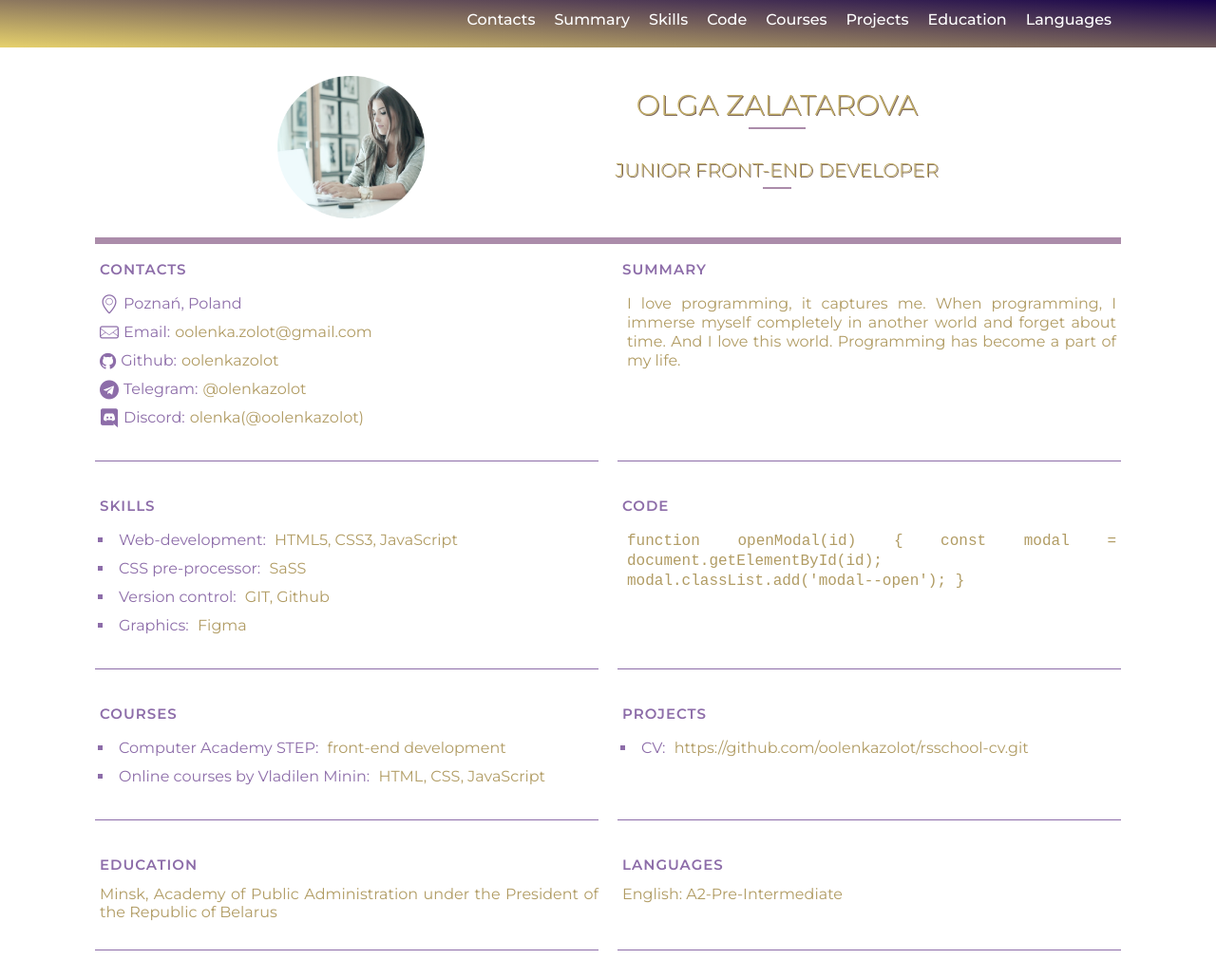
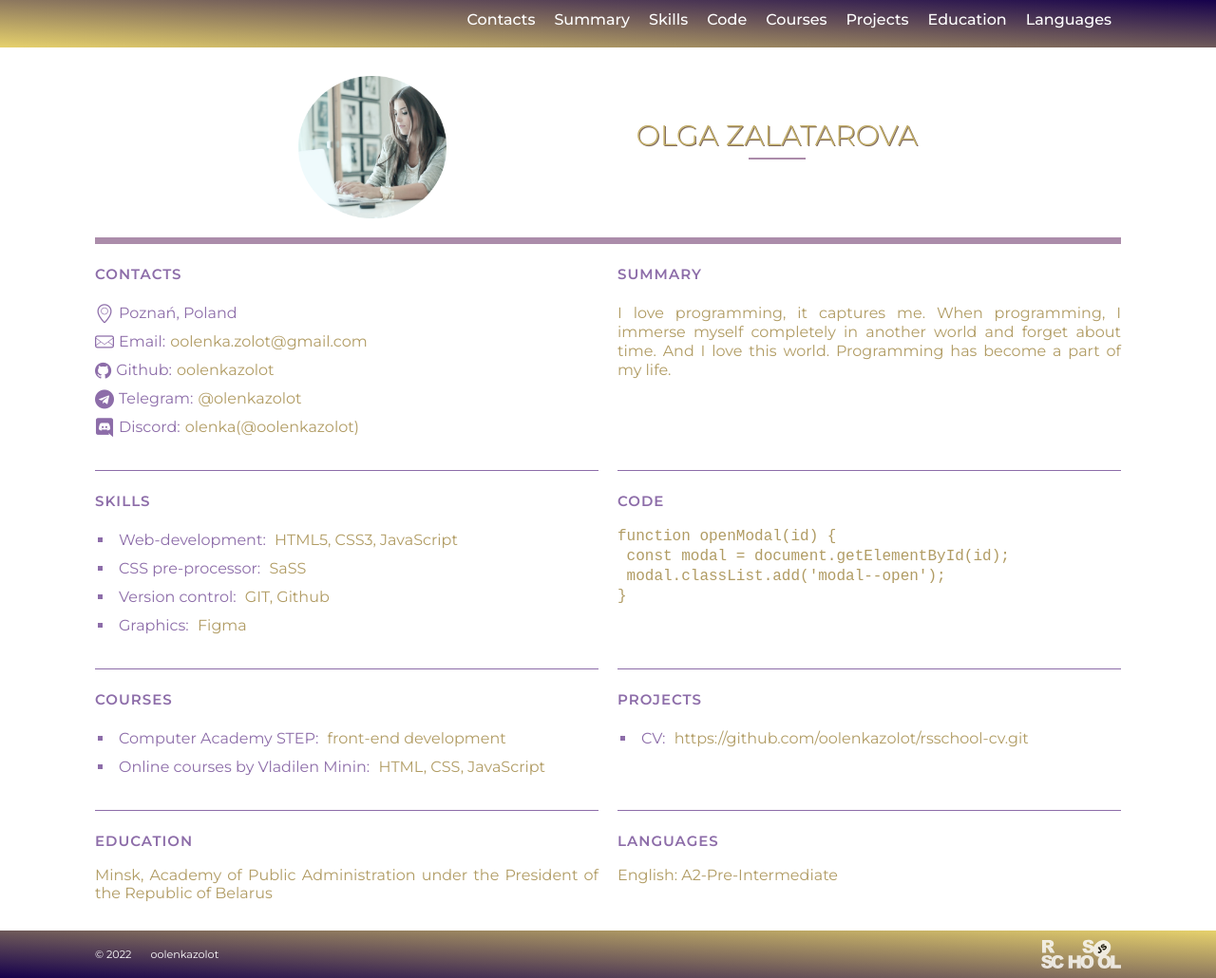
Before and after one commit to oolenkazolot/rsschool-cv, a plain HTML site: page index.html in a window 1280 px wide. Shown: the whole page at 95% size. Before the commit the page ends 1001 px from the top, so only its background shows below. Drawn offline with Linux system fonts and the light colour scheme; files whose address does not match are found by name.

Commit message:
feat: add footer

```diff
--- a/css/style.scss
+++ b/css/style.scss
@@ -199,35 +199,11 @@ li {
       line-height: 40px;
     }
   }
-
-  &__subtitle {
-    padding-top: 20px;
-    font-size: 16px;
-    line-height: 22px;
-    font-weight: 300;
-    color: #c2ad67;
-    text-shadow: 1px 1px #7f6a5c;
-    text-transform: uppercase;
-
-    &::after {
-      content: '';
-      display: block;
-      width: 30px;
-      border-bottom: 2px solid #ab8caa;
-      padding-bottom: 3px;
-      margin: 0 auto;
-    }
-
-    @media (min-width: 960px) {
-      padding-top: 28px;
-      font-size: 20px;
-      line-height: 30px;
-    }
-  }
 }
 
 .grid {
   @media (min-width: 768px) {
+    padding-top: 20px;
     display: grid;
     gap: 20px;
     grid-template-columns: 1fr 1fr;
@@ -238,8 +214,16 @@ li {
   padding-bottom: 30px;
   border-bottom: solid 1px #8d6da9;
 
+  &:last-child {
+    border-bottom: none;
+  }
+
+  &:nth-last-child(2) {
+    border-bottom: none;
+  }
+
   &__title {
-    padding: 15px 5px 10px 5px;
+    padding: 20px 0 15px 0;
     font-size: 15px;
     line-height: 21px;
     letter-spacing: 1px;
@@ -248,6 +232,7 @@ li {
     text-transform: uppercase;
 
     @media (min-width: 768px) {
+      padding: 0 0 15px 0;
       line-height: 23px;
     }
   }
@@ -255,7 +240,7 @@ li {
   &__description {
     display: flex;
     align-items: center;
-    padding: 5px;
+    padding: 5px 0;
     font-size: 14px;
     line-height: 18px;
     font-weight: 400;
@@ -269,14 +254,27 @@ li {
 
   &__icon {
     font-size: 20px;
+    padding-right: 5px;
   }
 
   &__content {
-    padding-left: 5px;
     text-align: justify;
 
     &--orange {
       color: #b19c64;
+    }
+  }
+
+  &__code {
+    font-size: 14px;
+    font-weight: 400;
+    color: #b19c64;
+    padding: 5px 0;
+    white-space: pre-line;
+
+    @media (min-width: 768px) {
+      font-size: 16px;
+      line-height: 20px;
     }
   }
 
@@ -321,3 +319,32 @@ li {
     color: #b19c64;
   }
 }
+
+.footer {
+  height: 50px;
+  background: linear-gradient(3deg, #16014c, #e6d16c);
+
+  &__wrapper {
+    height: 50px;
+    display: flex;
+    justify-content: space-between;
+    align-items: center;
+  }
+
+  &__content {
+    display: flex;
+    align-items: center;
+    color: #fff;
+    font-size: 70%;
+  }
+
+  &__content-link {
+    color: #fff;
+    padding-left: 20px;
+  }
+
+  &__img {
+    height: 33px;
+    opacity: 0.8;
+  }
+}
--- a/index.html
+++ b/index.html
@@ -53,12 +53,11 @@
         <img class="profile__img" src="/img/photo.png" alt="photo">
         <div class="profile__content">
           <h1 class="profile__title">Olga Zalatarova</h1>
-          <h2 class="profile__subtitle">Junior front-end developer</h2>
         </div>
       </section>
       <div class="grid">
         <section class="section">
-          <h3 class="section__title">CONTACTS</h3>
+          <h2 class="section__title">CONTACTS</h2>
           <div class="section__description">
             <i class="icon-location section__icon"></i>
             <p class="section__content">Poznań, Poland</p>
@@ -81,14 +80,14 @@
           </div>
         </section>
         <section class="section">
-          <h3 class="section__title">Summary</h3>
+          <h2 class="section__title">Summary</h2>
           <div class="section__description">
             <p class="section__content section__content--orange">
               I love programming, it captures me. When programming, I immerse myself completely in another world and forget about time. And I love this world. Programming has become a part of my life.</p>
           </div>
         </section>
         <section class="section">
-          <h3 class="section__title">Skills</h3>
+          <h2 class="section__title">Skills</h2>
           <ul class="section__list">
             <li class="section__list-item">
               <span class="section__list-title">Web-development:</span>
@@ -109,20 +108,15 @@
           </ul>
         </section>
         <section class="section">
-          <h3 class="section__title">Code</h3>
-          <div class="section__description">
-            <p class="section__content section__content--orange">
-              <code>
-                function openModal(id) {
-                  const modal = document.getElementById(id);
-                  modal.classList.add('modal--open');
-                }
-              </code>
-            </p>
-          </div>
+          <h2 class="section__title">Code</h2>
+          <code class="section__code">function openModal(id) {
+              &nbsp;const modal = document.getElementById(id);
+              &nbsp;modal.classList.add('modal--open');
+            }
+          </code>
         </section>
         <section class="section">
-          <h3 class="section__title">Courses</h3>
+          <h2 class="section__title">Courses</h2>
           <ul class="section__list">
             <li class="section__list-item">
               <span class="section__list-title">
@@ -136,7 +130,7 @@
           </ul>
         </section>
         <section class="section">
-          <h3 class="section__title">Projects</h3>
+          <h2 class="section__title">Projects</h2>
           <ul class="section__list">
             <li class="section__list-item">
               <span class="section__list-title">CV:
@@ -147,12 +141,12 @@
             </li>
         </section>
         <section class="section">
-          <h3 class="section__title">Education</h3>
+          <h2 class="section__title">Education</h2>
           <p class="section__content section__content--orange">Minsk, Academy of Public Administration under the President of the Republic of Belarus
           </p>
         </section>
         <section class="section">
-          <h3 class="section__title">Languages</h3>
+          <h2 class="section__title">Languages</h2>
           <p class="section__content section__content--orange">English: A2-Pre-Intermediate
           </p>
         </section>
@@ -160,7 +154,18 @@
 
     </div>
   </main>
+  <footer class="footer">
+    <div class="container">
+      <div class="footer__wrapper">
+        <div class="footer__content">
+          <p class="footer__content-year">	&copy; 2022</p>
+          <a class="footer__content-link" href="https://github.com/oolenkazolot">oolenkazolot</a>
+        </div>
+        <a class="footer__link" href="https://rs.school/js/">
+          <img class="footer__img" src="img/footer-img.svg" alt="Rolling Scopes School footer">
+        </a>
 
-
+      </div>
+  </footer>
 </body>
 </html>
```
Also changed, not shown: css/style.css, img/footer-img.svg (added), 1 other file.
